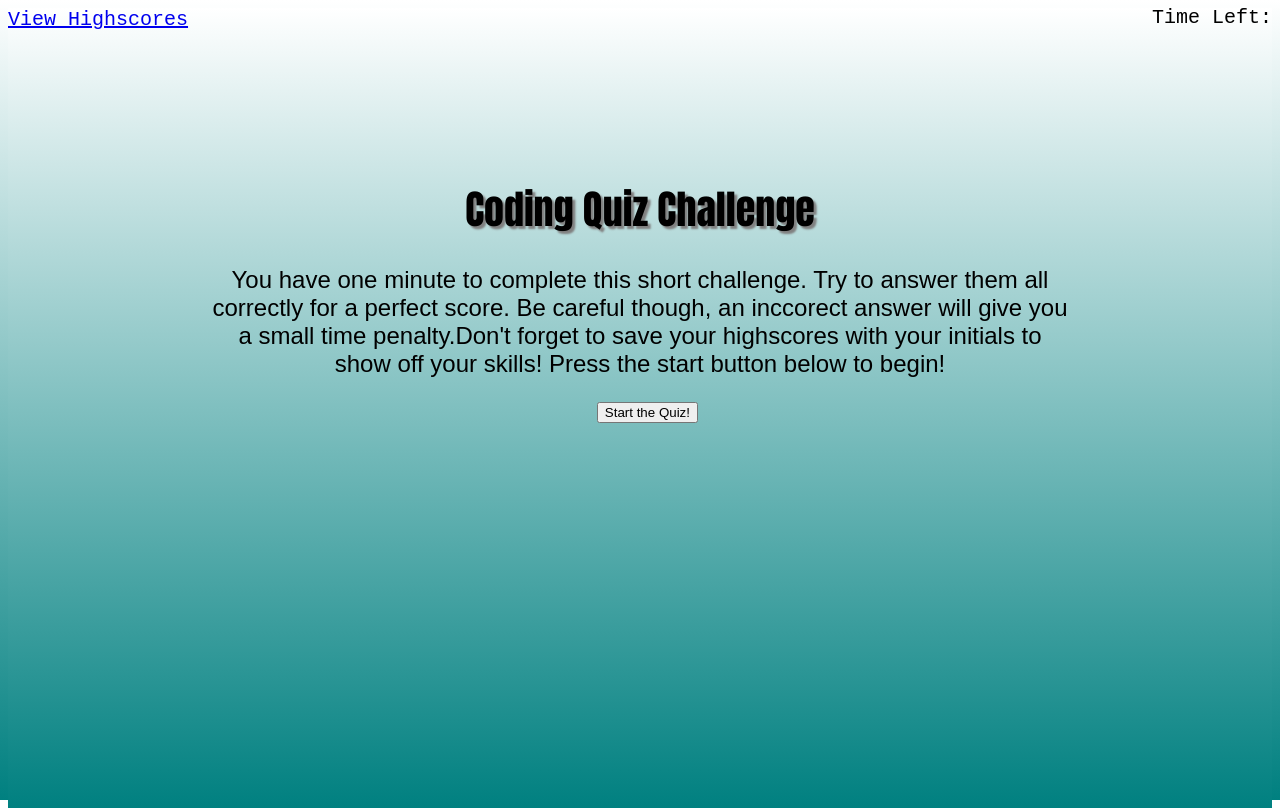
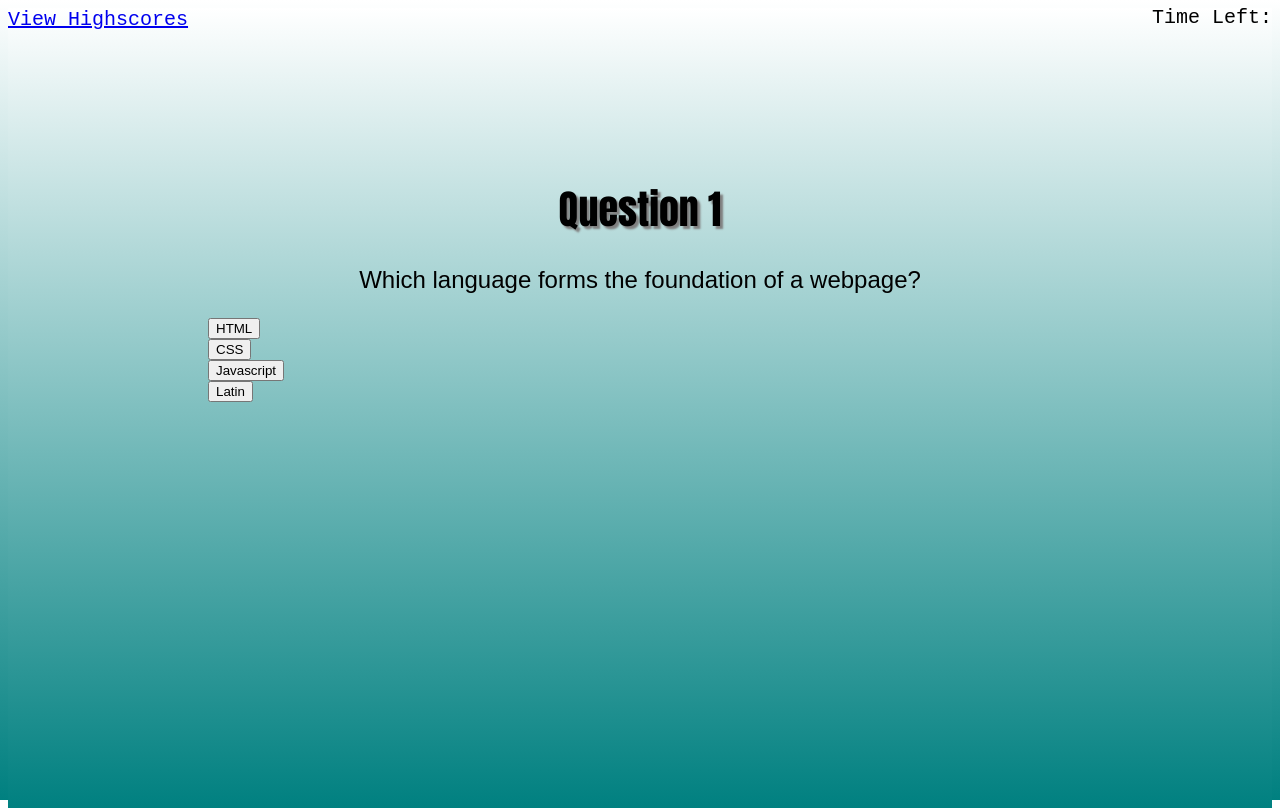
Before and after one commit to Capt-Turner/Coding-Pop-Quiz, a plain HTML site: page index.html in a window 1280 px wide. Both pictures are taken after a click on the button "Start the Quiz!". Drawn offline with Linux system fonts and the light colour scheme.

Commit message:
start button functionality/first question

```diff
--- a/assets/css/style.css
+++ b/assets/css/style.css
@@ -5,7 +5,7 @@ body, html {
     background-size:cover;
     background-position:center;
 }
-.topbar {
+#topbar {
     font-size:125%;
     font-family:'Courier New';
 }
@@ -14,27 +14,31 @@ body, html {
     margin-top:-25px;
 
 }
-.container {
+#container {
     position:relative;
     margin-top:150px;
     margin-right:200px;
     margin-left:200px;
 }
-.container h1, p {
+#container h1, p {
     text-align:center;
 }
-.container h1 {
+#container h1 {
     font-family:Impact;
     text-shadow:3px 3px 2px grey;
     font-size:250%;
 }
-.container p {
+#container p {
     font-family:Arial;
     font-size:150%;
 }
-.container button {
+#startbtn {
     margin:0;
     left:45%;
     position:absolute;
     transform: translateY(50%, 50%);
 }
+.answerbtn {
+    display:block;
+    position:static;
+}
--- a/assets/js/script.js
+++ b/assets/js/script.js
@@ -1,8 +1,41 @@
+const container = document.getElementById("container");
+const startbtn = document.getElementById("startbtn");
+const heading = document.getElementById("heading");
+const question = document.getElementById("text");
+
 // when i press start, the game begins
 
 // when the game begins, a timer starts from 60 and the first question comes up
+function questionone(){
+    heading.textContent = "Question 1";
+    question.textContent = "Which language forms the foundation of a webpage?";
+    var ansA = document.createElement("button");
+    var ansB = document.createElement("button");
+    var ansC = document.createElement("button");
+    var ansD = document.createElement("button");
+    ansA.classList.add("answerbtn");
+    ansB.classList.add("answerbtn");
+    ansC.classList.add("answerbtn");
+    ansD.classList.add("answerbtn");
+    container.appendChild(ansA);
+    container.appendChild(ansB);
+    container.appendChild(ansC);
+    container.appendChild(ansD);
+    ansA.textContent = "HTML";
+    ansB.textContent = "CSS";
+    ansC.textContent = "Javascript";
+    ansD.textContent = "Latin";
+};
 
-// when i select an answer, logs if it is the correct or incorrect answer and moves to second question
+function gamestart(){
+    startbtn.remove();
+    questionone();
+};
+
+
+startbtn.addEventListener('click', gamestart);
+
+// // when i select an answer, logs if it is the correct or incorrect answer and moves to second question
 
 // if incorrect, incurs a small time penalty
 
--- a/index.html
+++ b/index.html
@@ -7,14 +7,14 @@
     <title>Coding Quiz</title>
 </head>
 <body>
-<div class="topbar">
+<div id="topbar">
     <a href="#" id="scores">View Highscores</a>
     <p id="timer">Time Left:</p>
 </div>
 
-<main class="container">
-    <h1>Coding Quiz Challenge</h1>
-    <p>You have one minute to complete this short challenge. Try to answer them all correctly for a perfect score. Be careful though, an inccorect answer will give you a small time penalty.Don't forget to save your highscores with your initials to show off your skills! Press the start button below to begin!</p>
+<main id="container">
+    <h1 id="heading">Coding Quiz Challenge</h1>
+    <p id="text">You have one minute to complete this short challenge. Try to answer them all correctly for a perfect score. Be careful though, an inccorect answer will give you a small time penalty.Don't forget to save your highscores with your initials to show off your skills! Press the start button below to begin!</p>
     <button id="startbtn">Start the Quiz!</button>
 
 </main>
```
Also changed, not shown: 1 other file.
